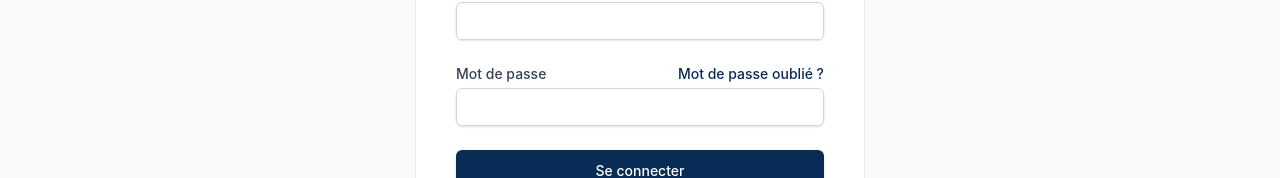
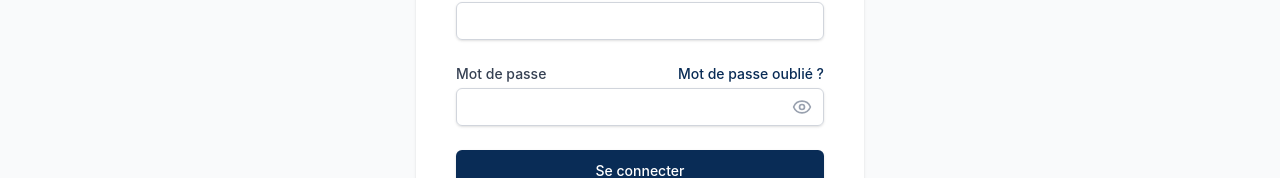
Before and after one commit to Safaa-Ettalhi/R-novation, a Next.js app: page /auth/login in a window 1280 px wide. Shown: the part 415-593 px from the top of the page. Built offline with nearby package versions, Linux system fonts and the light colour scheme; no server answers.

Commit message:
Enhance LoginPage with password visibility toggle and improve email confirmation messages

```diff
--- a/src/app/auth/login/page.tsx
+++ b/src/app/auth/login/page.tsx
@@ -4,6 +4,7 @@
 import { supabase, isSupabaseConfigured } from '@/lib/supabase';
 import { useRouter } from 'next/navigation';
 import Link from 'next/link';
+import { Eye, EyeOff } from 'lucide-react';
 
 export default function LoginPage() {
   const router = useRouter();
@@ -14,16 +15,26 @@
   const [loading, setLoading] = useState(false);
   const [resendLoading, setResendLoading] = useState(false);
   const [needsEmailConfirmation, setNeedsEmailConfirmation] = useState(false);
+  const [showPassword, setShowPassword] = useState(false);
 
   useEffect(() => {
     if (typeof window === 'undefined') return;
+
+    // Forcer la déconnexion si une session existe (ex: après confirmation email)
+    const checkAndClearSession = async () => {
+      const { data } = await supabase.auth.getSession();
+      if (data.session) {
+        await supabase.auth.signOut();
+        router.replace('/auth/login');
+      }
+    };
+    checkAndClearSession();
+
     const q = new URLSearchParams(window.location.search);
     if (q.get('registered') === '1') {
-      setInfo(
-        'Compte créé. ouvrez le message reçu et cliquez sur le lien avant de vous connecter.'
-      );
+      setInfo('Veuillez vérifier votre email pour confirmer votre compte.');
     }
-  }, []);
+  }, [router]);
 
   const handleResendConfirmation = async () => {
     setError('');
@@ -41,7 +52,7 @@
         options: origin ? { emailRedirectTo: `${origin}/auth/login` } : undefined,
       });
       if (resendError) throw resendError;
-      setInfo('E-mail de confirmation renvoyé. Vérifiez votre boîte de réception et vos courriers indésirables.');
+      setInfo('Veuillez vérifier votre email pour confirmer votre compte.');
       setNeedsEmailConfirmation(true);
     } catch (err: unknown) {
       const msg = err instanceof Error ? err.message : 'Impossible de renvoyer l’e-mail.';
@@ -73,9 +84,7 @@
         const msg = (signInError.message || '').toLowerCase();
         if (code === 'email_not_confirmed' || msg.includes('email not confirmed')) {
           setNeedsEmailConfirmation(true);
-          setError(
-            'Votre e-mail n’est pas encore confirmé. Utilisez le bouton ci-dessous pour renvoyer le lien, ou désactivez « Confirm email » dans Supabase (Authentication → Providers → Email) en développement.'
-          );
+          setError('Veuillez vérifier votre email pour confirmer votre compte.');
           setLoading(false);
           return;
         }
@@ -183,15 +192,22 @@
                   Mot de passe oublié ?
                 </Link>
               </div>
-              <div className="mt-1">
+              <div className="mt-1 relative">
                 <input
-                  type="password"
+                  type={showPassword ? 'text' : 'password'}
                   required
                   autoComplete="current-password"
                   value={password}
                   onChange={(e) => setPassword(e.target.value)}
-                  className="appearance-none block w-full px-3 py-2 border border-gray-300 rounded-md shadow-sm placeholder-gray-400 focus:outline-none focus:ring-primary focus:border-primary sm:text-sm"
+                  className="appearance-none block w-full px-3 py-2 pr-10 border border-gray-300 rounded-md shadow-sm placeholder-gray-400 focus:outline-none focus:ring-primary focus:border-primary sm:text-sm"
                 />
+                <button
+                  type="button"
+                  onClick={() => setShowPassword(!showPassword)}
+                  className="absolute inset-y-0 right-0 pr-3 flex items-center text-gray-400 hover:text-gray-600"
+                >
+                  {showPassword ? <EyeOff className="h-5 w-5" /> : <Eye className="h-5 w-5" />}
+                </button>
               </div>
             </div>
 
```
